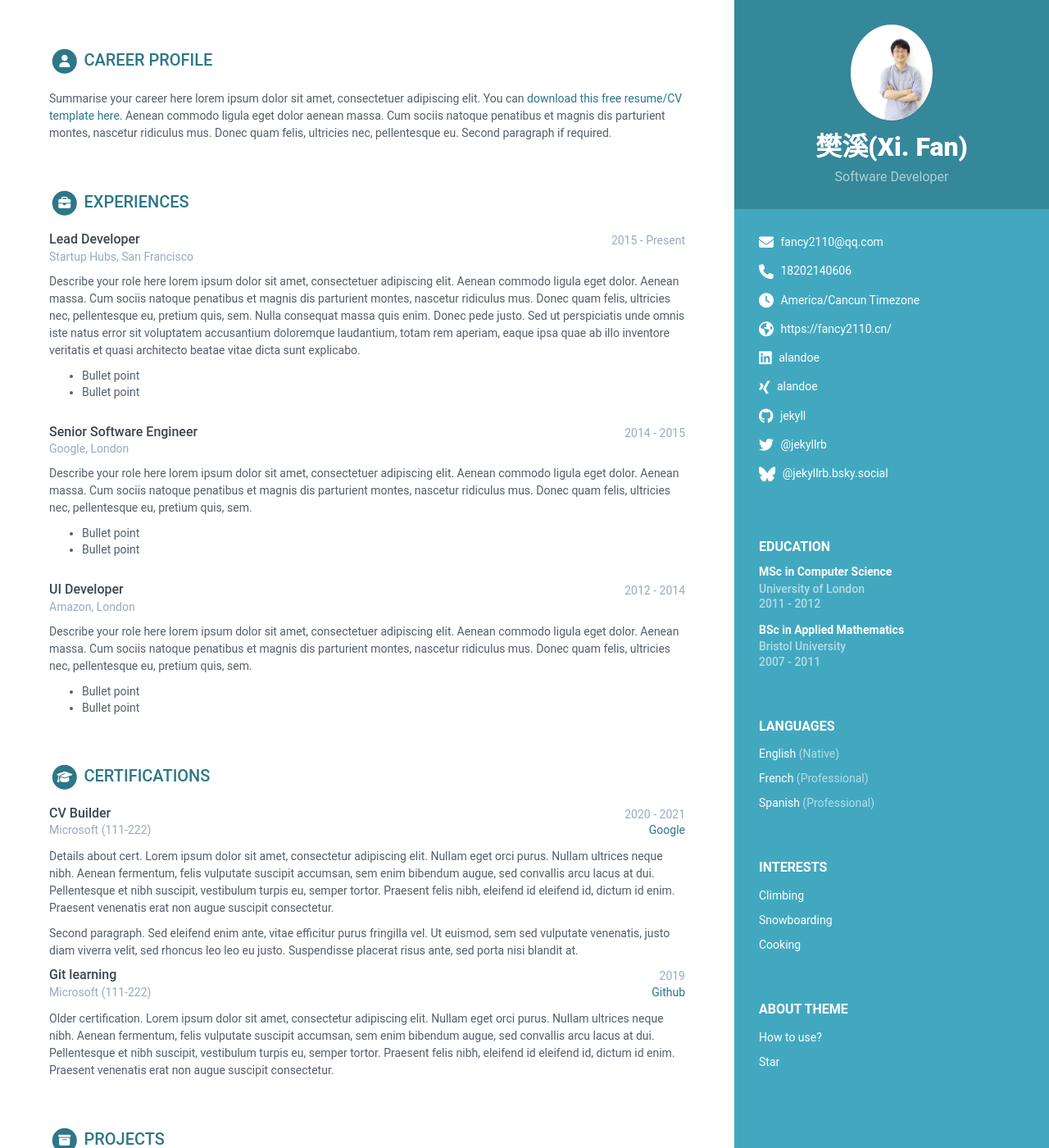
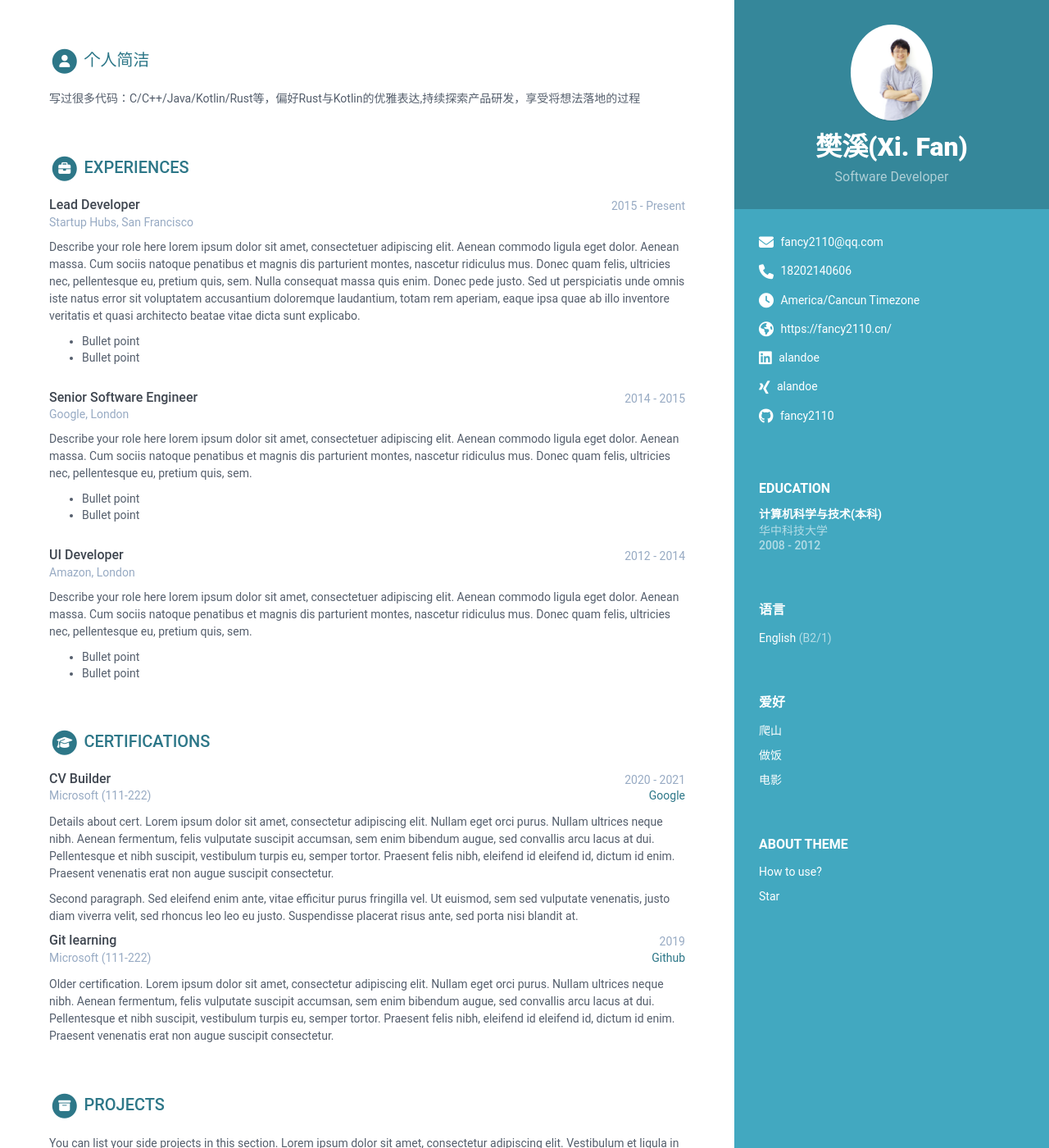
Before and after one commit to fancy2110/fancy2110.github.io, a Jekyll site: the page built from print.html, in a window 1280 px wide and 1400 px high. Shown: the whole window at 82% size. Built offline with Jekyll 4.4.1, drawn with Linux system fonts in a browser that asks for light colours; nearby versions of some CDN libraries; library files that are not in the unit come from our copies.

Commit message:
feat:修改文本

```diff
--- a/_data/data.yml
+++ b/_data/data.yml
@@ -20,12 +20,12 @@ sidebar:
   website: https://fancy2110.cn/ # Include the full website URL, including "http://" or "https://".
   linkedin: alandoe
   xing: alandoe
-  github: jekyll
+  github: fancy2110
   telegram: # add your nickname without '@' sign
   gitlab:
   bitbucket:
-  bluesky: "@jekyllrb.bsky.social" # Specify your full Bluesky handle
-  twitter: "@jekyllrb"
+  bluesky:
+  twitter:
   stack-overflow: # Number/Username, e.g. 123456/alandoe
   codewars:
   goodreads: # Number-Username, e.g. 123456-alandoe
@@ -35,55 +35,33 @@ sidebar:
   pdf: # Add a PDF link here if you want to include a PDF custom version in your resume.
 
   languages:
-    title: Languages
+    title: 语言
     info:
       - idiom: English
-        level: Native
-
-      - idiom: French
-        level: Professional
-
-      - idiom: Spanish
-        level: Professional
+        level: B2/1
 
   interests:
-    title: Interests
+    title: 爱好
     info:
-      - item: Climbing
+      - item: 爬山
         link:
 
-      - item: Snowboarding
+      - item: 做饭
         link:
 
-      - item: Cooking
+      - item: 电影
         link:
 
 career-profile:
-  title: Career Profile
+  title: 个人简洁
   summary: |
-    Summarise your career here lorem ipsum dolor sit amet, consectetuer
-    adipiscing elit. You can [download this free resume/CV template here]().
-    Aenean commodo ligula eget dolor aenean massa. Cum sociis natoque
-    penatibus et magnis dis parturient montes, nascetur ridiculus mus.
-    Donec quam felis, ultricies nec, pellentesque eu.
-    Second paragraph if required.
+    写过很多代码：C/C++/Java/Kotlin/Rust等，偏好Rust与Kotlin的优雅表达,持续探索产品研发，享受将想法落地的过程
 education:
   title: Education
   info:
-    - degree: MSc in Computer Science
-      university: University of London
-      time: 2011 - 2012
-      details: |
-        Describe your study here lorem ipsum dolor sit amet, consectetuer
-        adipiscing elit. Aenean commodo ligula eget dolor. Aenean massa. Cum
-        sociis natoque penatibus et magnis dis parturient montes, nascetur
-        ridiculus mus. Donec quam felis, ultricies nec, pellentesque eu,
-        pretium quis, sem.
-          - Bullet point
-          - Bullet point
-    - degree: BSc in Applied Mathematics
-      university: Bristol University
-      time: 2007 - 2011
+    - degree: 计算机科学与技术(本科)
+      university: 华中科技大学
+      time: 2008 - 2012
       details: |
         Describe your study here lorem ipsum dolor sit amet, consectetuer
         adipiscing elit. Aenean commodo ligula eget dolor. Aenean massa. Cum
```
